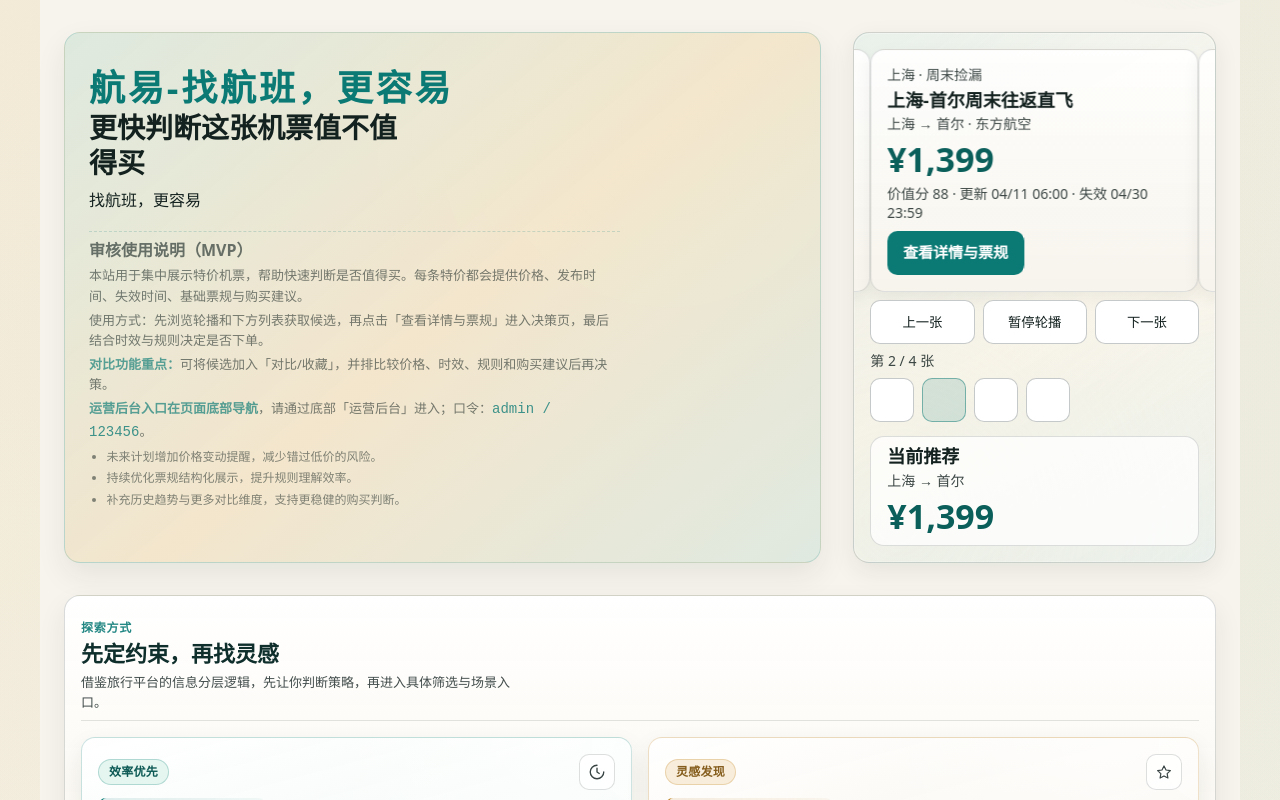
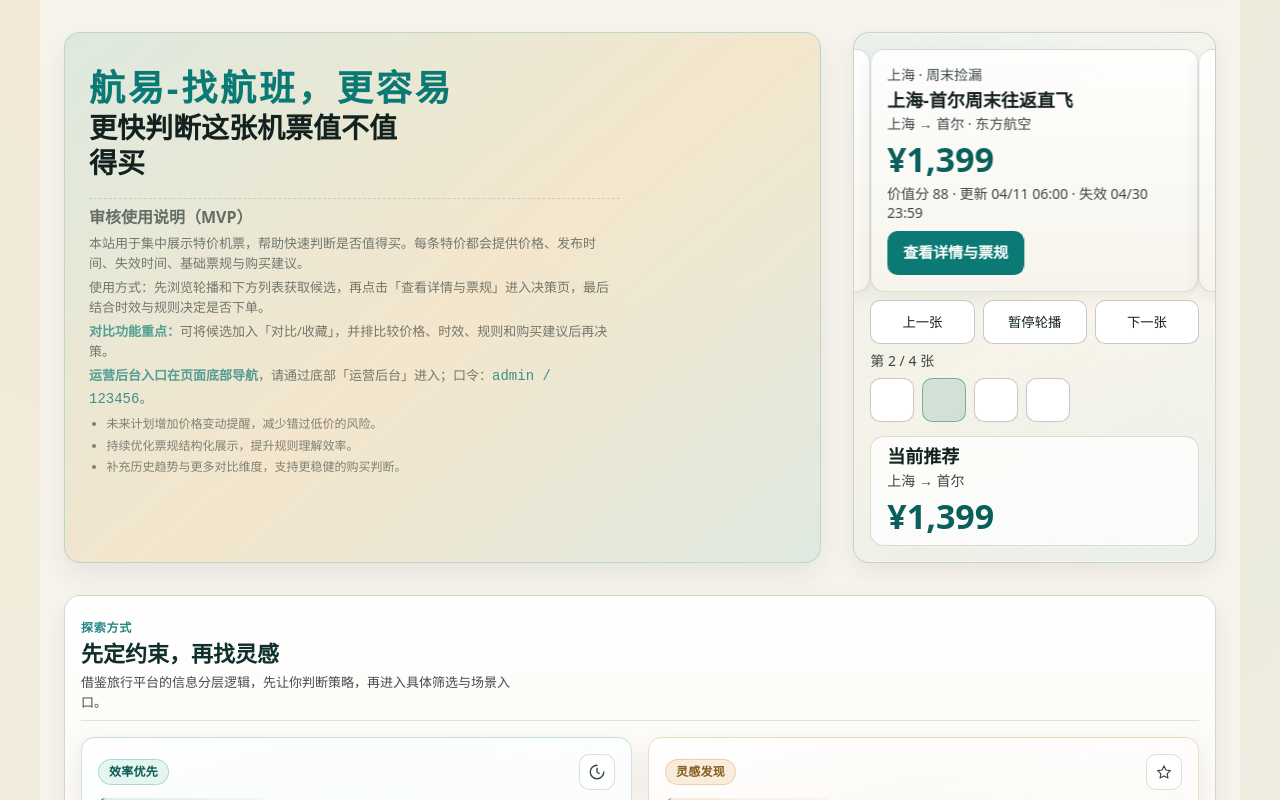
Before and after one commit to Asaki14/Airplane-Ticket-Manager, a Next.js app: page / in a window 1280 px wide. Shown: the top 800 px of the page. Built offline with nearby package versions, Linux system fonts and the light colour scheme; no server answers.

Commit message:
fix: remove hero-description text

```diff
--- a/src/app/page.tsx
+++ b/src/app/page.tsx
@@ -81,7 +81,7 @@ export default async function HomePage({ searchParams }: { searchParams: Promise
         <div className="hero-main">
           <p className="eyebrow">航易-找航班，更容易</p>
           <h1 className="hero-title">更快判断这张机票值不值得买</h1>
-          <p className="hero-description">找航班，更容易</p>
+
           <section className="hero-mvp-guide" aria-label="MVP 审核使用说明">
             <h2>审核使用说明（MVP）</h2>
             <p>
```
